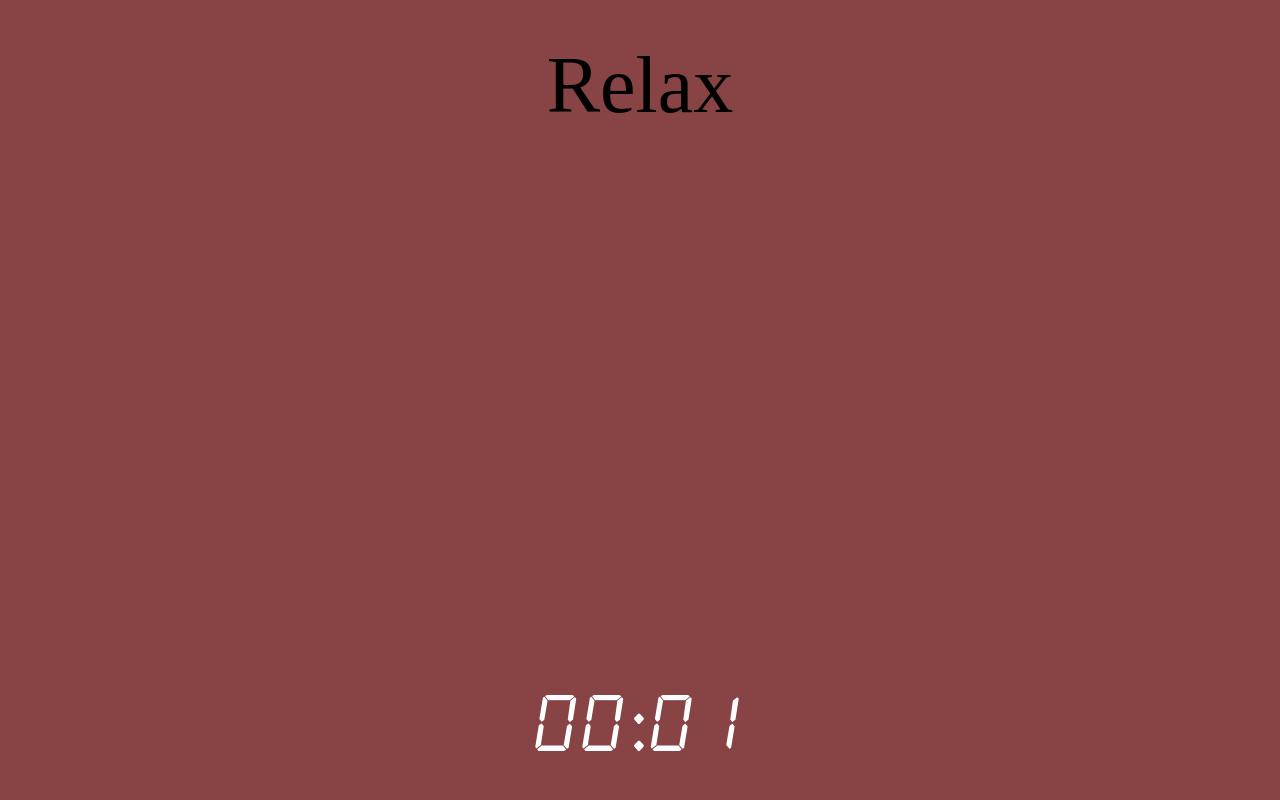
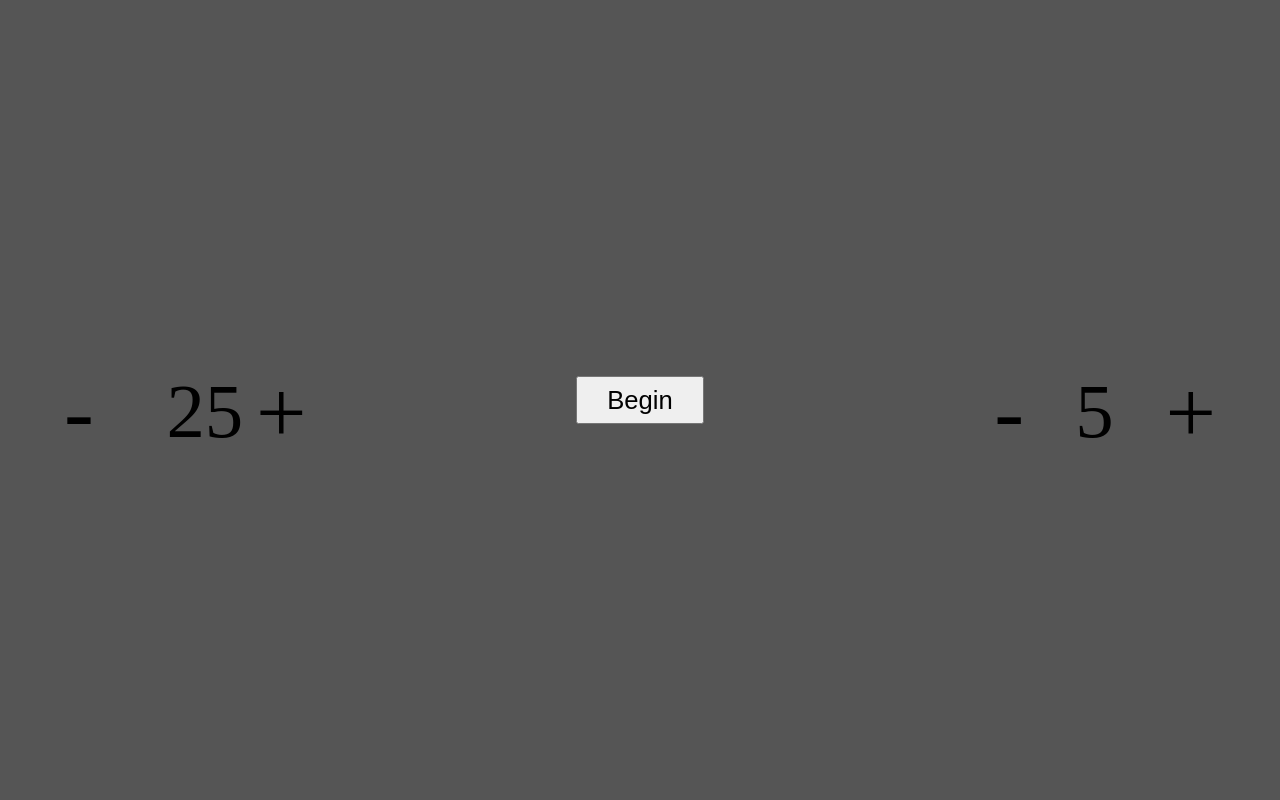
Before and after one commit to brian-stovall/melanzana, a plain HTML site: page index.html in a window 1280 px wide. Drawn offline with Linux system fonts and the light colour scheme.

Commit message:
UI basics done

```diff
--- a/index.html
+++ b/index.html
@@ -8,6 +8,13 @@
 	<link rel='shortcut icon' href='assets/favicon.png'>
 </head>
 <body>
+	<div id='midContainer'>
+		<p id='workPlus' class='txtBtn'>+</p>
+		<p id='workMinus' class='txtBtn'>-<p id='workDur' class='amt'>25</p></p>
+		<p id='restPlus' class='txtBtn'>+</p>
+		<p id='restMinus' class='txtBtn'>-<p id='restDur' class='amt'>5</p></p>
+		<button id='begin'>Begin</button>
+	</div>
 	<div id='topWords' class='display preload'></div>
 	<div id='clockPanel' class='display'></div>
 </body>
--- a/melanzana.css
+++ b/melanzana.css
@@ -18,7 +18,6 @@ body {
 	position:relative;
 	width:100vw;
 	height:100vh;
-	background-color:black;
 }
 
 .display {
@@ -31,6 +30,51 @@ body {
 	padding-top:5vmin;
 	color:white;
 	z-index:100;
+}
+
+.txtBtn {
+	position:absolute;
+	font-size:7vw;
+	color:black;
+	top:45vh;
+}
+
+.amt {
+	position:absolute;
+	font-size:6vw;
+	top:46vh;
+	text-align:center;
+}
+
+#workPlus {
+	left:20vw;
+}
+
+#workMinus {
+	left:5vw;
+}
+
+#restPlus {
+	right:5vw;
+}
+
+#restMinus {
+	right:20vw;
+}
+#workDur {
+	left:13vw;
+}
+#restDur {
+	right:13vw;
+}
+
+#begin {
+	position: absolute;
+	width:10vw;
+	height:6vh;
+	top:47vh;
+	left:45vw;
+	font-size:2vw;
 }
 
 #clockPanel {
--- a/melanzana.js
+++ b/melanzana.js
@@ -3,9 +3,9 @@ document.addEventListener('DOMContentLoaded', () => {
 	var goButton = grab('goButton');
 	var clockPanel = grab('clockPanel');
 	var topWords = grab('topWords');
-	document.body.style['background-color'] = 'black';
-	var workDuration = .2;
-	var restDuration = .1;
+	document.body.style['background-color'] = '#555';
+	var workDuration = 2;
+	var restDuration = 1;
 
 	//starts an animation of the timer picture
 	//to complete in 'time' argument minutes
@@ -123,5 +123,5 @@ document.addEventListener('DOMContentLoaded', () => {
 	}
 
 	//test
-	animatePic('eggplant.png', 'relax');
+	//animatePic('eggplant.png', 'relax');
 });
```
